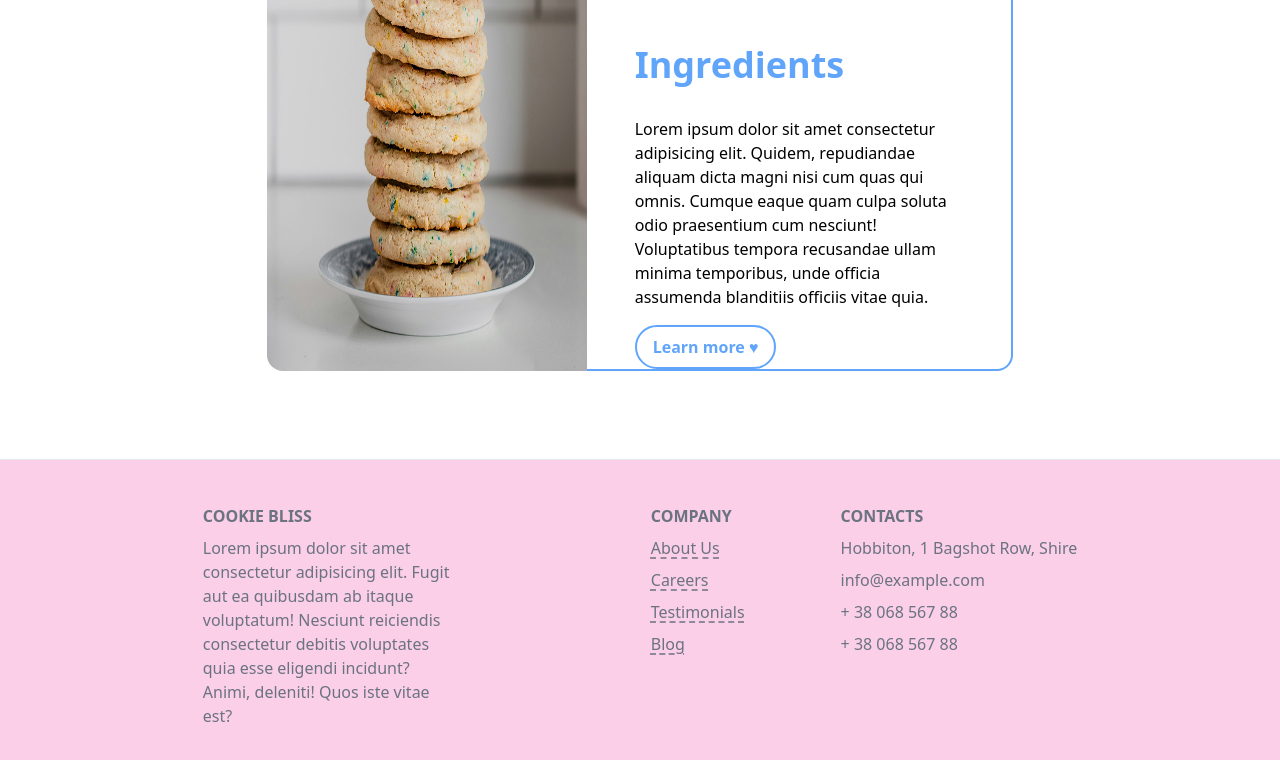
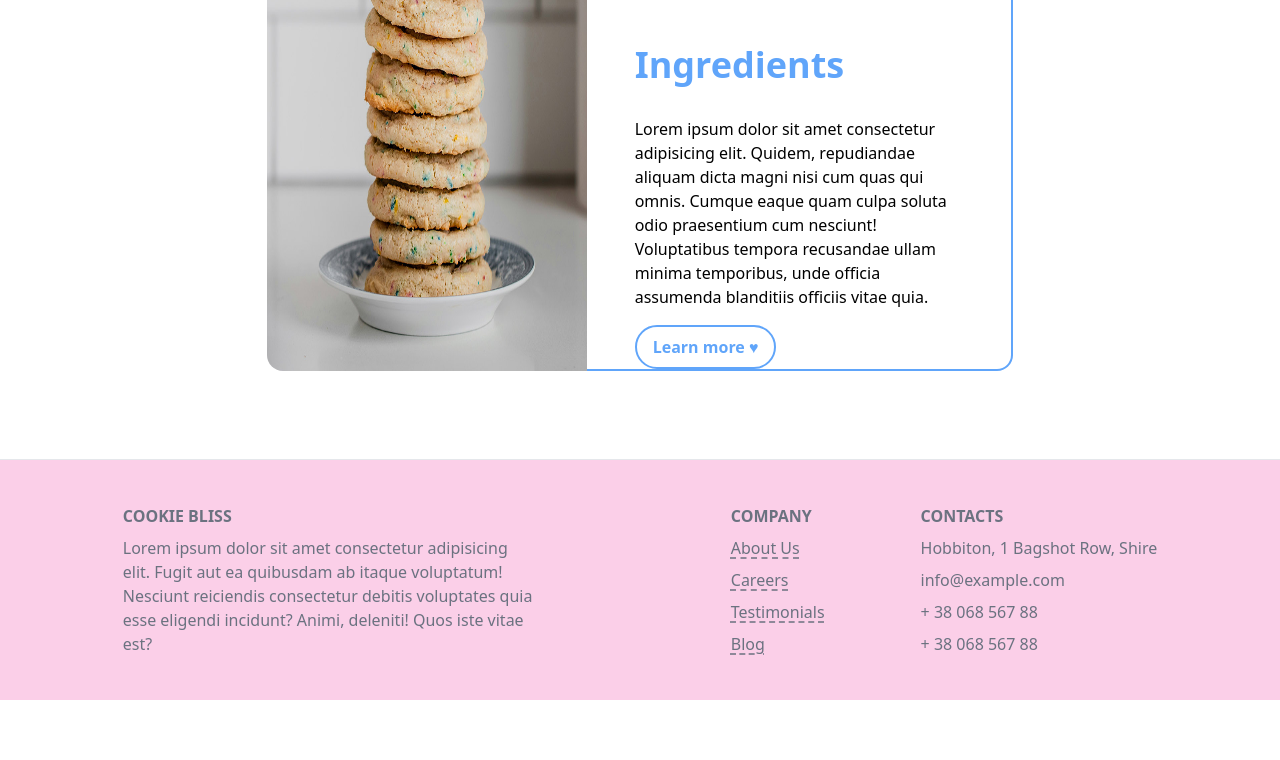
Before and after one commit to paniSil/tailwind-bakery-page, a website: page index.html in a window 1280 px wide. Shown: the part 1018-1778 px from the top of the page. After the commit the page ends 1718 px from the top, so only its background shows below. Drawn offline with Linux system fonts and the light colour scheme.

Commit message:
Update index.html

```diff
--- a/index.html
+++ b/index.html
@@ -107,7 +107,7 @@
     <footer class="border-t mt-10 py-10 px-4 bg-pink-200">
         <div class="flex justify-center gap-48">
             <!-- About -->
-            <div class="w-64 ms-24">
+            <div class="w-1/3 ms-24">
                 <h5 class="block py-1 text-gray-500 font-bold uppercase">Cookie Bliss</h5>
                 <p class="block py-1 text-gray-500">Lorem ipsum dolor sit amet consectetur adipisicing elit. Fugit aut
                     ea quibusdam ab itaque voluptatum!
```
